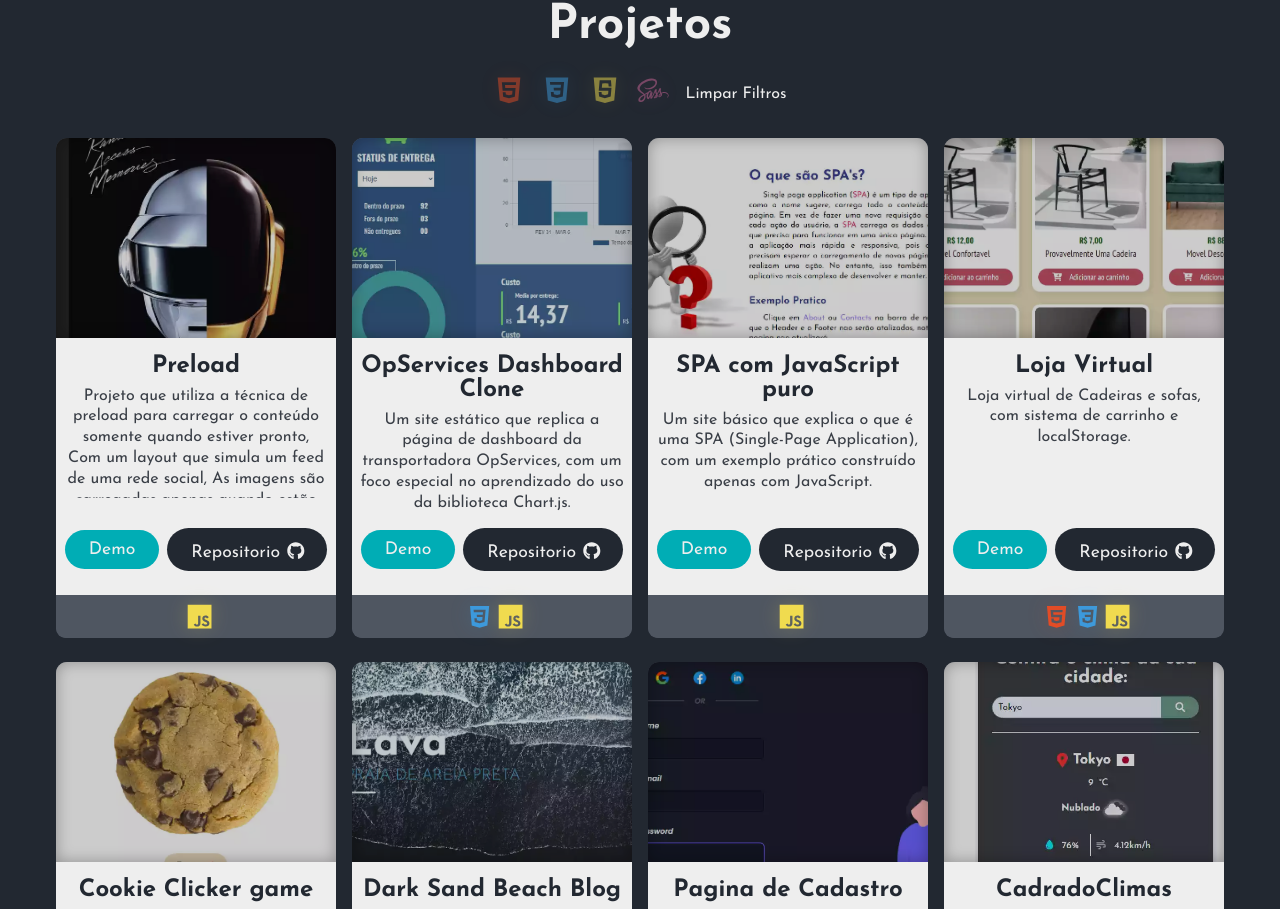
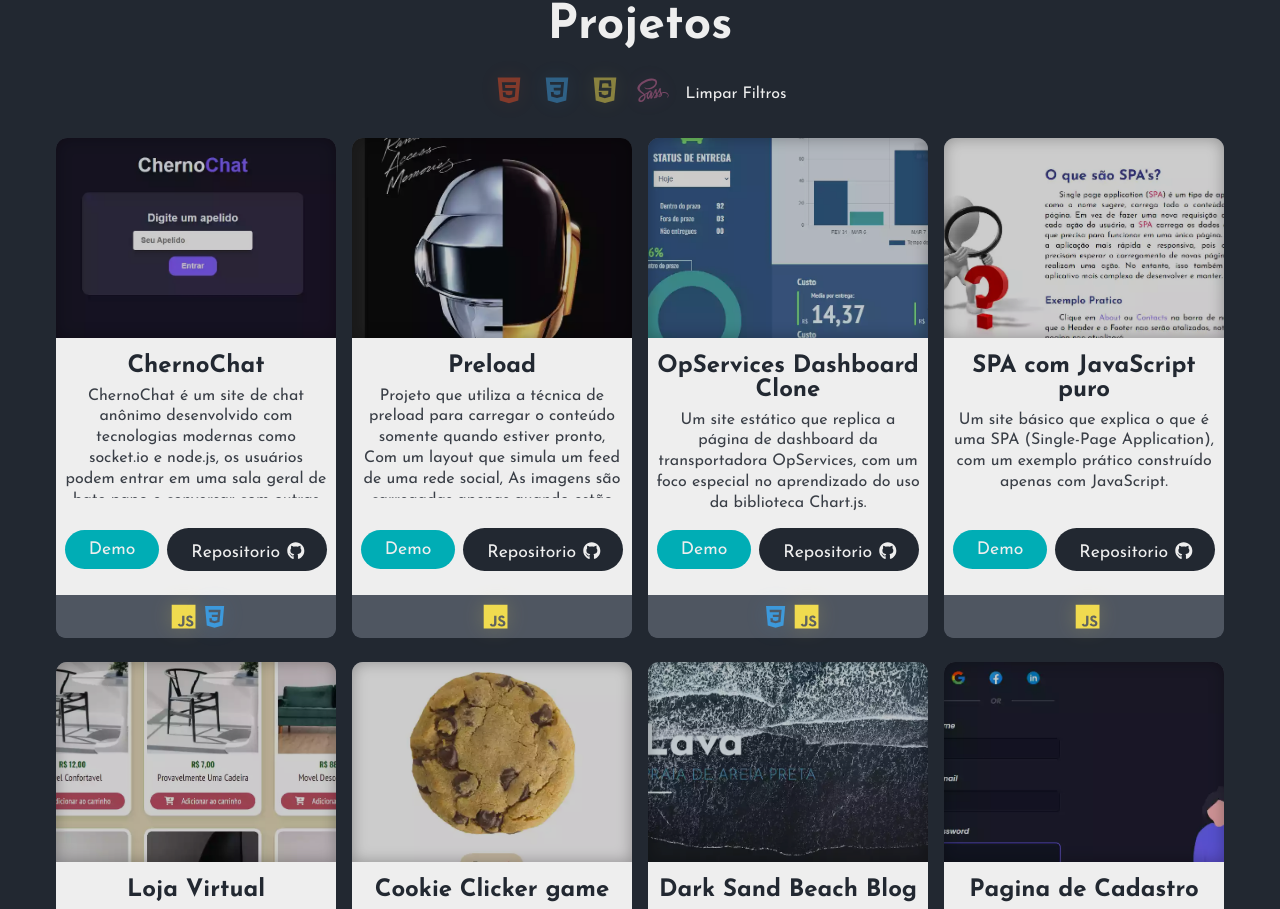
Before and after one commit to Artu-Dev/portifolio, a React (Vite) app: page / in a window 1280 px wide. Shown: the part 2351-3260 px from the top of the page. Built offline with nearby package versions, Linux system fonts and the light colour scheme; a web font is replaced by a local one.

Commit message:
chernochat added

```diff
--- a/src/assets/images.jsx
+++ b/src/assets/images.jsx
@@ -8,6 +8,7 @@ import storeIMG from "../img/telas/lojavirtual.webp";
 import spajsIMG from "../img/telas/spaJSpuro.webp";
 import loginIMG from "../img/telas/login.webp";
 import toxibookIMG from "../img/telas/toxibook.webp";
+import chernoChatIMG from "../img/telas/chernochat.webp";
 
 export default {
   preloadIMG,
@@ -20,4 +21,5 @@ export default {
   spajsIMG,
   loginIMG,
   toxibookIMG,
+  chernoChatIMG,
 };
--- a/src/components/pages/projects/Projetos.jsx
+++ b/src/components/pages/projects/Projetos.jsx
@@ -4,6 +4,17 @@ import { DiSass, DiHtml5, DiCss3, DiReact } from "react-icons/di";
 import { IoLogoJavascript } from "react-icons/io5";
 
 const Projetos = [
+  {
+    nome: "ChernoChat",
+    img: images.chernoChatIMG,
+    desc: "ChernoChat é um site de chat anônimo desenvolvido com tecnologias modernas como socket.io e node.js, os usuários podem entrar em uma sala geral de bate-papo e conversar com outras pessoas sem precisar se registrar, apenas fornecer um Apelido.",
+    tech: [
+      { classe: "JavaScript", icone: <IoLogoJavascript />},
+      { classe: "CSS", icone: <DiCss3 /> },
+    ],
+    link: "https://chernochat.glitch.me/",
+    repo: "https://github.com/Artu-Dev/Chernochat",
+  },
   {
     nome: "Preload",
     img: images.preloadIMG,
```
Also changed, not shown: src/img/telas/chernochat.webp (added).
